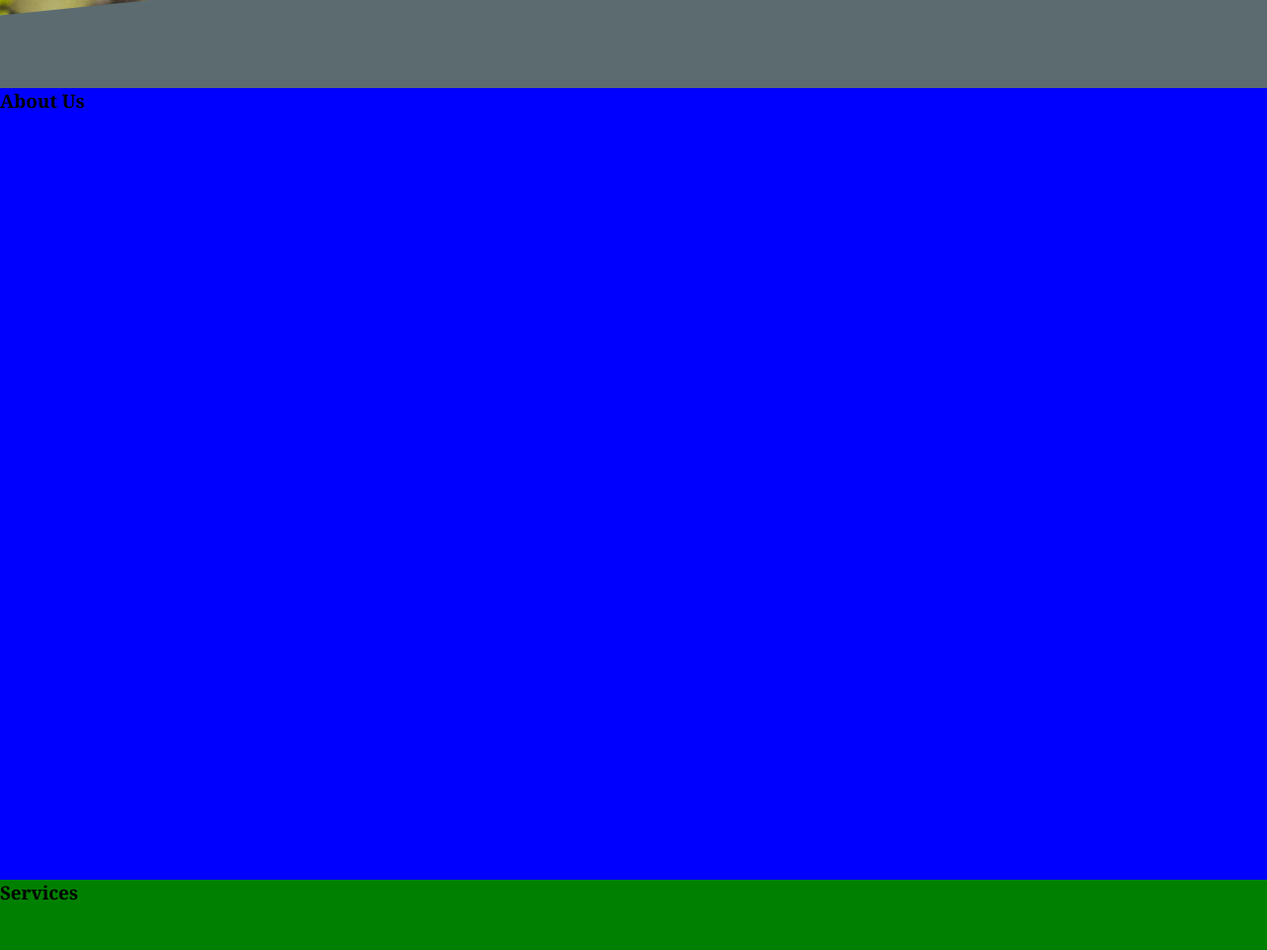
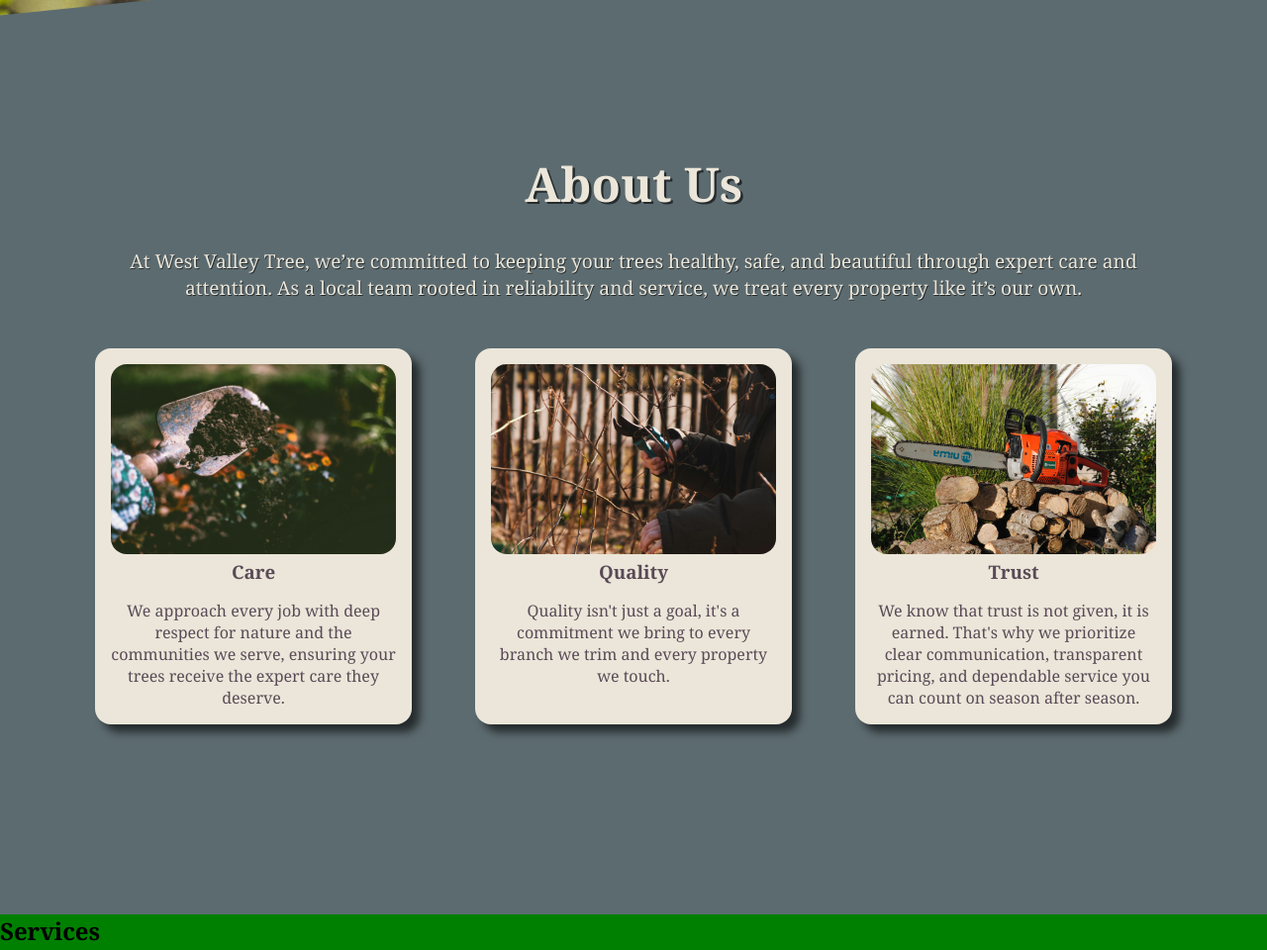
Before and after one commit to DavidMPerich/wvt, a plain HTML site: page index.html in a window 1280 px wide. Shown: the part 727-1687 px from the top of the page at 99% size. Drawn offline with nearby package versions, Linux system fonts and the light colour scheme.

Commit message:
about us page work

```diff
--- a/index.html
+++ b/index.html
@@ -42,17 +42,43 @@
                 <div class="landing-bg"></div>
             </div>
         </section>
+
+
+
         <section class="about-us" id="about-us">
-            <h3>About Us</h3>
+            <div class="showcase">
+                <h1 class="about-us-heading">About Us</h1>
+                <p class="moto">At West Valley Tree, we’re committed to keeping your trees healthy, safe, and beautiful through expert care and attention. As a local team rooted in reliability and service, we treat every property like it’s our own.</p>
+                <div class="feature">
+                    <div class="card">
+                        <img src="images/action-shots/as1.jpg" alt="">
+                        <h3>Care</h3>
+                        <p>We approach every job with deep respect for nature and the communities we serve, ensuring your trees receive the expert care they deserve.</p>
+                    </div>
+                    <div class="card">
+                        <img src="images/action-shots/as3.jpg" alt="">
+                        <h3>Quality</h3>
+                        <p>Quality isn't just a goal, it's a commitment we bring to every branch we trim and every property we touch.</p>
+                    </div>
+                    <div class="card">
+                        <img src="images/action-shots/as2.jpg" alt="">
+                        <h3>Trust</h3>
+                        <p>We know that trust is not given, it is earned. That's why we prioritize clear communication, transparent pricing, and dependable service you can count on season after season.</p>
+                    </div>
+                </div>
+            </div>
         </section>
+
+
+
         <section class="services" id="services">
-            <h3>Services</h3>
+            <h1>Services</h1>
         </section>
         <section class="faq" id="faq">
-            <h3>FAQ</h3>
+            <h1>FAQ</h1>
         </section>
         <section class="contact-us" id="contact-us">
-            <h3>Contact Us</h3>
+            <h1>Contact Us</h1>
         </section>
     </div>
     <script src="script.js"></script>
--- a/style.css
+++ b/style.css
@@ -134,8 +134,66 @@ button:hover {
 
 /* About Us Section */
 .about-us {
-    background-color: blue;
-    height: 100vh;
+    background-color: var(--blue);
+    height: 100%;
+    padding-top: 4rem;
+    padding-bottom: 12rem;
+}
+
+.showcase {
+    text-align: center;
+    padding: 0 6rem;
+}
+
+.about-us-heading {
+    text-align: center;
+    font-size: 3rem;
+    padding-bottom: 2rem;
+    color: var(--white);
+    text-shadow: 0.15rem 0.15rem rgba(0,0,0,0.6);
+}
+
+.moto {
+    font-family: "Noto Serif", sans-serif;
+    padding-bottom: 2rem;
+    text-align: center;
+    font-size: 1.2rem;
+    color: var(--white);
+    text-shadow: 0.05rem 0.05rem rgba(0,0,0,0.6);
+}
+
+.feature {
+    display: flex;
+    flex-wrap: wrap;
+    justify-content: center;
+    gap: 4rem;
+    margin-top: 1rem;
+}
+
+.card {
+    background: var(--white);
+    padding: 1rem;
+    border-radius: 1rem;
+    box-shadow: 0.5rem 0.5rem 0.5rem rgba(0, 0, 0, 0.6);
+    text-align: center;
+    width: 18rem;
+}
+
+.card img {
+    width: 18rem;
+    height: 12rem;
+    border-radius: 1rem;
+    object-fit: cover;
+}
+
+.card h3 {
+    color: var(--light-purple);
+    margin-bottom: 1rem;
+}
+
+.card p {
+    font-size: 1rem;
+    color: var(--light-purple);
 }
 
 /* Services Section */
@@ -241,4 +299,8 @@ button:hover {
     .landing-banner p {
         padding: 0 1rem;
     }
+
+    .showcase {
+        padding: 0 2rem;
+    }
 }
```
Also changed, not shown: images/about-us.jpg (added), images/action-shots/as1.jpg (added), images/action-shots/as2.jpg (added), images/action-shots/as3.jpg (added), 1 other file.
